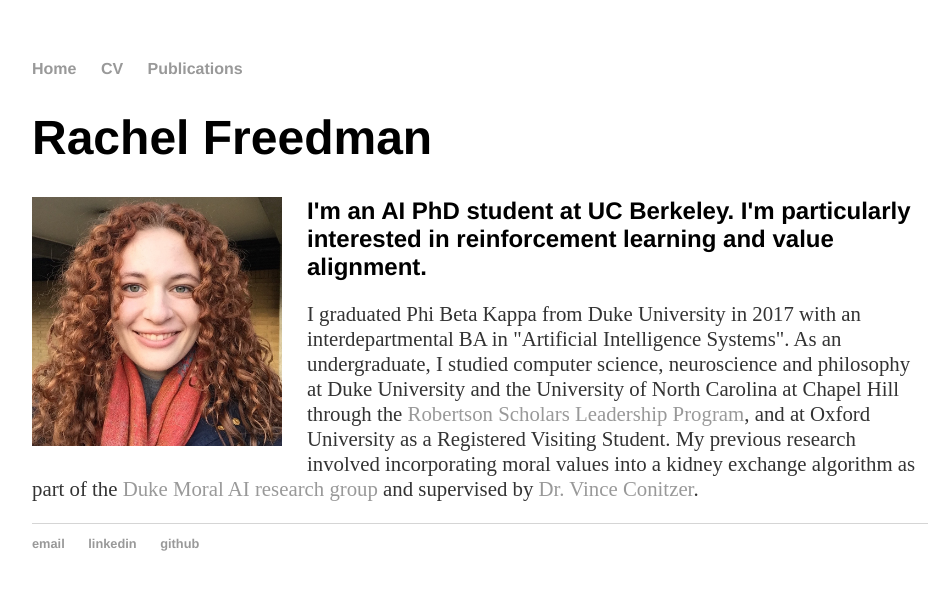
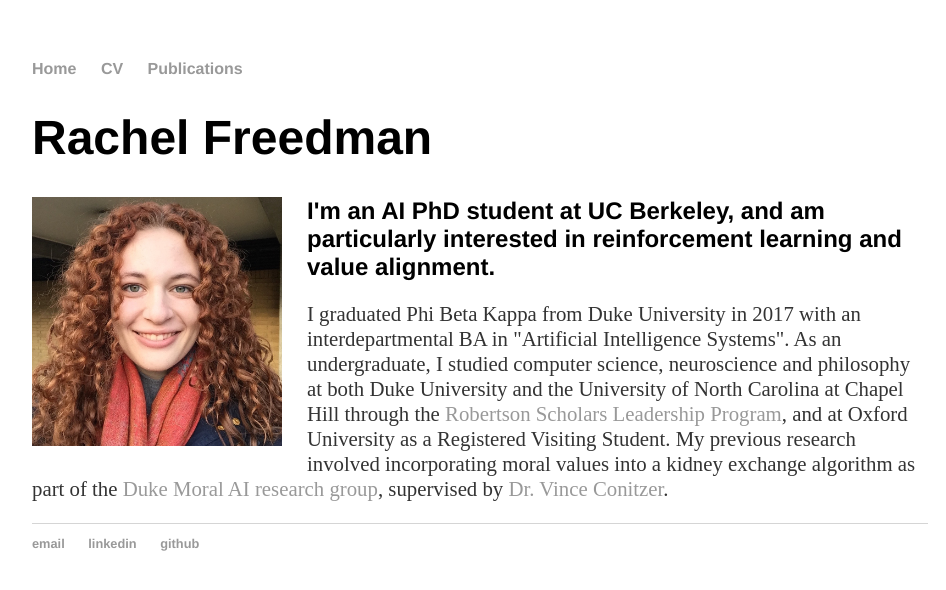
Before and after one commit to RachelFreedman/rachelfreedman.github.io, a Jekyll site: the page built from index.html, in a window 1280 px wide. Shown: the top 590 px of the page, without its empty margins (160-1106 px from the left). Built offline with Jekyll 4.4.1, drawn with Linux system fonts in a browser that asks for light colours.

Commit message:
edit blurb

```diff
--- a/index.html
+++ b/index.html
@@ -5,6 +5,6 @@ title: Rachel Freedman
 <div class="blurb">
 	<h1>Rachel Freedman</h1>
 
-	<h2><img class="profile-pic" src="/assets/images/recent_headshot.jpg" alt="image of Rachel Freedman">I'm an AI PhD student at UC Berkeley. I'm particularly interested in reinforcement learning and value alignment.</a></h2>
-	<p>I graduated Phi Beta Kappa from Duke University in 2017 with an interdepartmental BA in "Artificial Intelligence Systems". As an undergraduate, I studied computer science, neuroscience and philosophy at Duke University and the University of North Carolina at Chapel Hill through the <a href="https://robertsonscholars.org/">Robertson Scholars Leadership Program</a>, and at Oxford University as a Registered Visiting Student. My previous research involved incorporating moral values into a kidney exchange algorithm as part of the <a href="http://moralai.cs.duke.edu/index.html">Duke Moral AI research group</a> and supervised by <a href="https://users.cs.duke.edu/~conitzer/#bio">Dr. Vince Conitzer</a>.</p>
+	<h2><img class="profile-pic" src="/assets/images/recent_headshot.jpg" alt="image of Rachel Freedman">I'm an AI PhD student at UC Berkeley, and am particularly interested in reinforcement learning and value alignment.</a></h2>
+	<p>I graduated Phi Beta Kappa from Duke University in 2017 with an interdepartmental BA in "Artificial Intelligence Systems". As an undergraduate, I studied computer science, neuroscience and philosophy at both Duke University and the University of North Carolina at Chapel Hill through the <a href="https://robertsonscholars.org/">Robertson Scholars Leadership Program</a>, and at Oxford University as a Registered Visiting Student. My previous research involved incorporating moral values into a kidney exchange algorithm as part of the <a href="http://moralai.cs.duke.edu/index.html">Duke Moral AI research group</a>, supervised by <a href="https://users.cs.duke.edu/~conitzer/#bio">Dr. Vince Conitzer</a>.</p>
 </div><!-- /.blurb -->
```
